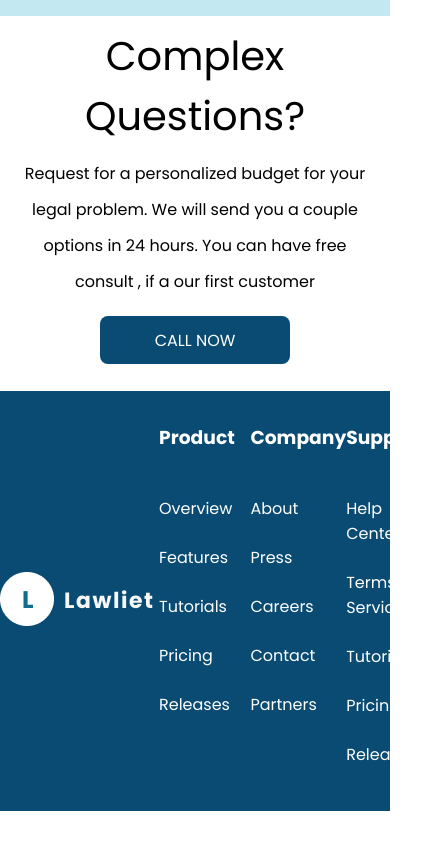
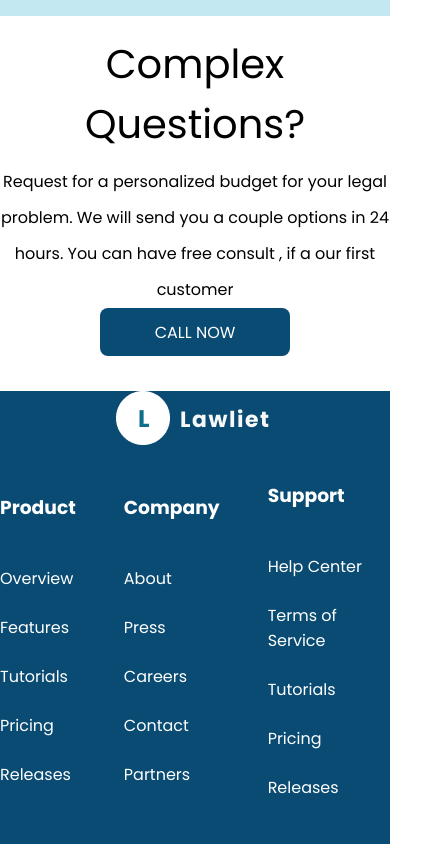
Before and after one commit to BryonVerdone/lawyer-landing-page, a plain HTML site: page index.html in a window 390 px wide. Shown: the part 3757-4601 px from the top of the page, 435 px wide, since content can reach past the window. Before the commit the page ends 4568 px from the top, so only its background shows below. Drawn offline with Linux system fonts and the light colour scheme.

Commit message:
stack footer content in column

```diff
--- a/styles.css
+++ b/styles.css
@@ -416,7 +416,7 @@ question Section
   font-family: var(--main-font);
   max-width: 821px;
   line-height: 36px;
-  padding: 0 1rem 1rem 1rem;
+  /* padding: 0 1rem 1rem 1rem; */
 }
 .img-container {
   height: 375px;
@@ -466,22 +466,29 @@ footer Section
   /* flex-wrap: wrap; */
   /* flex-direction: column; */
 }
+@media screen and (max-width: 600px) {
+  .footer-content {
+    flex-direction: column;
+    justify-content: center;
+  }
+}
 .footer-col {
   font-family: var(--main-font);
   color: white;
   padding: 2rem 0 2rem 0;
   display: flex;
-  /* gap: 32px; */
+  gap: 32px;
   /* flex-wrap: wrap; */
-
   justify-content: center;
 }
 .footer-link-header {
   padding-bottom: 32px;
+  padding-right: 1rem;
 }
 .footer-list {
   display: flex;
   flex-direction: column;
+  justify-content: center;
 }
 .footer-list li {
   padding: 12px 18px 12px 0;
```
